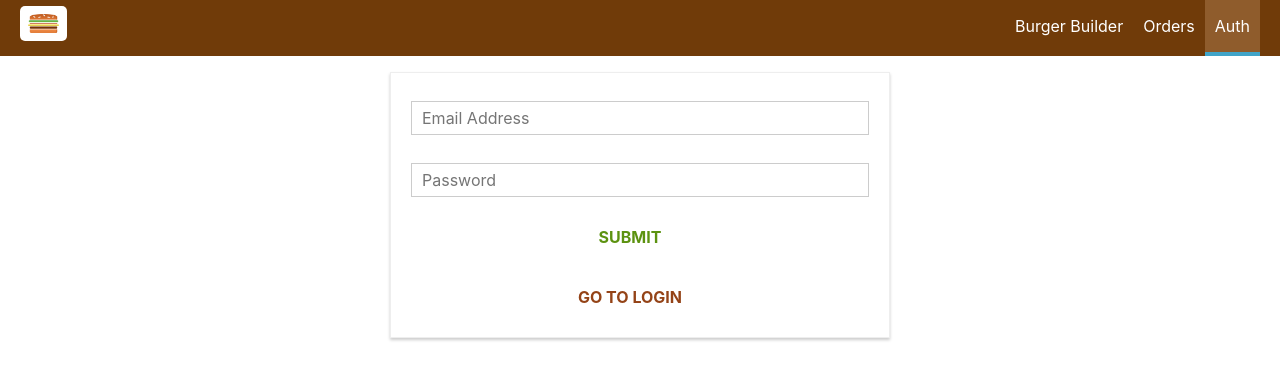
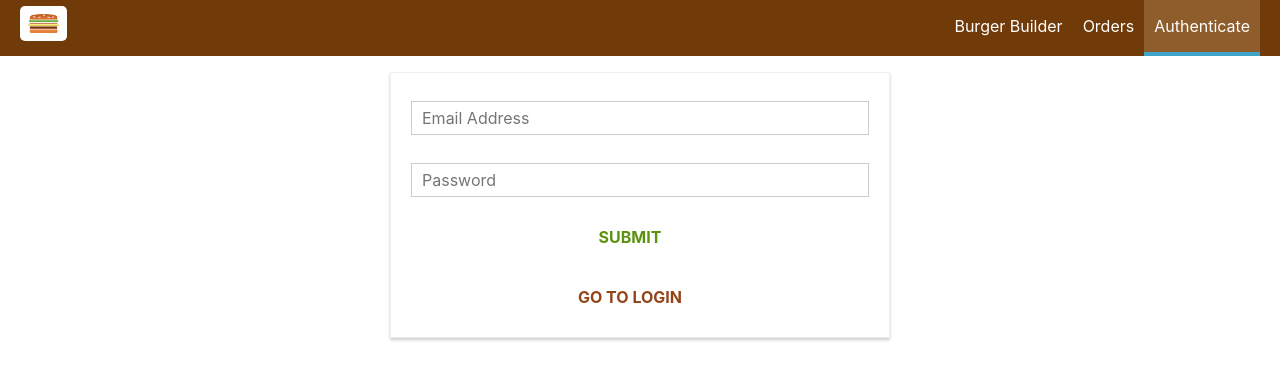
Before and after one commit to pokuk76/burger-builder, a React app: page /auth in a window 1280 px wide. Shown: the top 380 px of the page. Built offline with nearby package versions, Linux system fonts and the light colour scheme.

Commit message:
Updating the UI Depending on Auth State

```diff
--- a/src/components/Navigation/NavigationItems/NavigationItems.js
+++ b/src/components/Navigation/NavigationItems/NavigationItems.js
@@ -7,7 +7,10 @@
     <ul className={classes.NavigationItems}>
         <NavigationItem link="/" exact>Burger Builder</NavigationItem>
         <NavigationItem link="/orders">Orders</NavigationItem>
-        <NavigationItem link="/auth">Auth</NavigationItem>
+        { props.isAuthenticated
+            ? <NavigationItem link="/logout">Logout</NavigationItem>
+            : <NavigationItem link="/auth">Authenticate</NavigationItem>
+        }
     </ul>
 );
 
--- a/src/components/Navigation/SideDrawer/SideDrawer.js
+++ b/src/components/Navigation/SideDrawer/SideDrawer.js
@@ -21,7 +21,7 @@
                     <Logo />
                 </div>
                 <nav>
-                    <NavigationItems />
+                    <NavigationItems isAuthenticated={props.isAuth} />
                 </nav>
             </div>
         </Auxiliary>
--- a/src/components/Navigation/Toolbar/Toolbar.js
+++ b/src/components/Navigation/Toolbar/Toolbar.js
@@ -13,7 +13,7 @@
         </div>
 
         <nav className={classes.DesktopOnly}>
-            <NavigationItems />
+            <NavigationItems isAuthenticated={props.isAuth} />
         </nav>
     </header>
 );
--- a/src/hoc/Layout/Layout.js
+++ b/src/hoc/Layout/Layout.js
@@ -1,4 +1,5 @@
 import React, { Component } from 'react';
+import { connect } from 'react-redux'
 
 import Auxiliary from '../Auxiliary/Auxiliary';
 import Toolbar from '../../components/Navigation/Toolbar/Toolbar';
@@ -25,8 +26,11 @@
     render() {
         return (
             <Auxiliary>
-                <Toolbar drawerToggleClicked={this.sideDrawerToggleHandler}/>
+                <Toolbar
+                    isAuth={this.props.isAuthenticated}
+                    drawerToggleClicked={this.sideDrawerToggleHandler}/>
                 <SideDrawer
+                    isAuth={this.props.isAuthenticated}
                     open={this.state.showSideDrawer}
                     closed={this.SideDrawerClosedHandler}
                 />
@@ -38,4 +42,10 @@
     }
 }
 
-export default Layout;
+const mapStateToProps = state => {
+    return {
+        isAuthenticated: state.auth.token !== null,
+    };
+};
+
+export default connect(mapStateToProps)(Layout);
```
